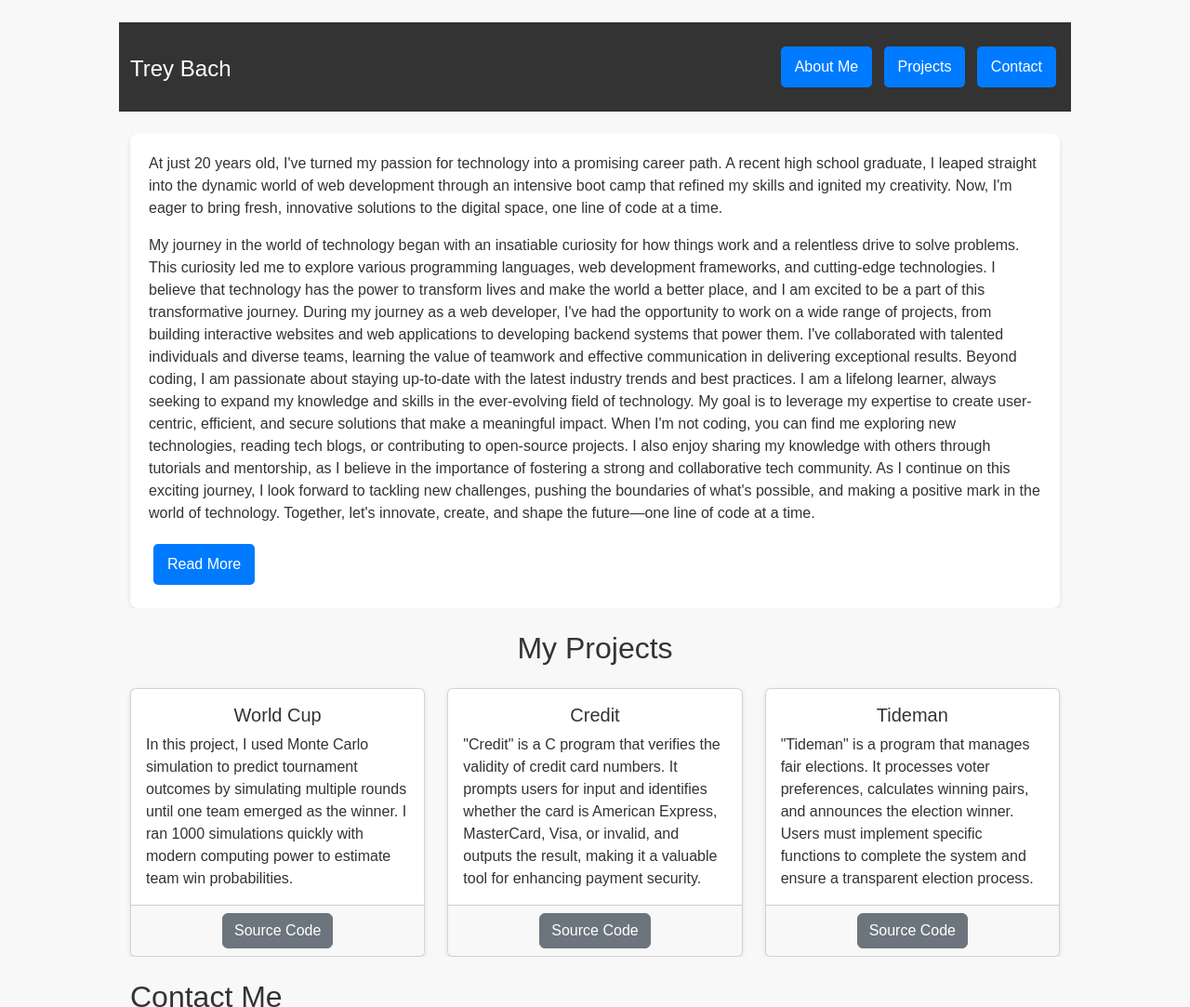
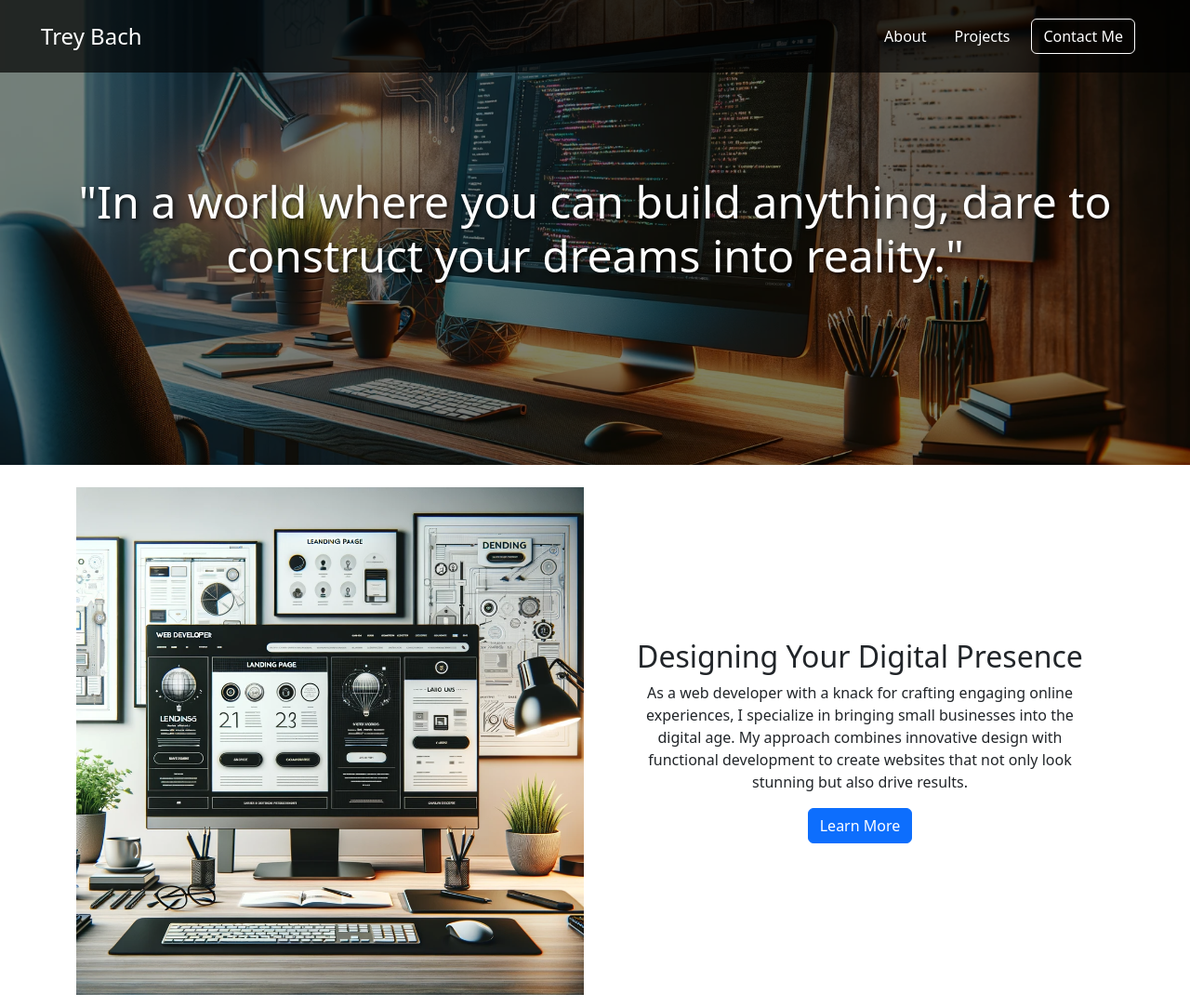
Before and after one commit to TreyMBach/Personal-Portfolio, a plain HTML site: page index.html in a window 1280 px wide. Shown: the top 1083 px of the page at 93% size. Drawn offline with nearby package versions, Linux system fonts and the light colour scheme.

Commit message:
Update 2.0

```diff
--- a/css/styles.css
+++ b/css/styles.css
@@ -1,109 +1,209 @@
-/* General Styles */
-body {
-    font-family: 'Arial', sans-serif;
-    margin: 0;
-    padding: 0;
-    background-color: #f8f8f8;
+/* Header Styles */
+.header {
+    background: url('../images/backgroundimage.png') no-repeat center center;
+    background-size: cover;
+    text-align: center;
+    height: 500px; /* Adjust the height as needed */
+    position: relative;
+}
+
+/* Add a dark overlay to ensure text stands out */
+.header::before {
+    content: '';
+    position: absolute;
+    top: 0;
+    left: 0;
+    right: 0;
+    bottom: 0;
+    background: rgba(0, 0, 0, 0.5); /* Adjust the alpha for transparency */
+    z-index: 1;
+}
+
+/* Ensure navbar and header content are positioned above the overlay */
+.navbar, .header-content {
+    position: relative;
+    z-index: 2;
+}
+
+/* Navbar Styles */
+.navbar {
+    padding: 1rem 2rem;
+}
+
+.navbar .navbar-brand {
+    font-size: 1.5rem;
+    color: #ffffff;
+}
+
+.navbar .nav-link, .navbar .btn-outline-primary {
+    color: #ffffff; /* Adjust if needed for better visibility */
+}
+
+.navbar .btn-outline-primary {
+    border-color: #ffffff;
+}
+
+.navbar {
+    background-color: rgba(0, 0, 0, 0.7); /* Semi-transparent black */
+}
+
+/* If you're using flexbox for the .d-flex container */
+.d-flex {
+    display: flex;
+    justify-content: center; /* Align items horizontally in the center */
+    align-items: center; /* Align items vertically in the center */
+    height: 100%; /* Full height of the nav */
+}
+
+/* If not using flexbox, ensure inline-block and text-align */
+.nav-link, .btn-outline-primary {
+    display: inline-block; /* Align as inline elements */
+    margin: 0 15px; /* Add horizontal spacing */
+}
+
+/* Adjust the nav container if needed */
+.navbar {
+    text-align: center; /* Center the navigation links */
+}
+
+.navbar .btn-outline-primary:hover {
+    background: #ffffff;
     color: #333;
 }
 
-a {
-    color: #007bff;
-    text-decoration: none;
+.header-content {
+    position: absolute;
+    top: 50%;
+    left: 50%;
+    transform: translate(-50%, -50%);
+    width: 100%; /* Ensure it spans the width of the header */
+    text-align: center; /* Align text in the center */
 }
 
-a:hover {
-    text-decoration: underline;
+/* Header Content Styles */
+.header-content h1 {
+    font-size: 3rem;
+    color: #ffffff; /* Adjust if needed for better visibility */
+    text-shadow: 2px 2px 4px rgba(0, 0, 0, 0.7); /* This will make the text stand out more */
 }
 
-.container {
-    width: 80%;
-    margin: auto;
-    overflow: hidden;
+.header-content .btn-primary {
+    padding: 0.5rem 2rem;
+    font-size: 1.2rem;
 }
 
+
 /* Header Styles */
-header {
-    background-color: #333;
-    color: #ffffff;
-    padding: 20px 0;
+.header {
+    background: url('../images/backgroundimage.png') no-repeat center center;
+    background-size: cover;
     text-align: center;
+    height: 500px; /* Adjust the height as needed */
+    position: relative;
 }
 
-header a {
-    color: #ffffff;
-    font-size: 24px;
+/* Add a dark overlay to ensure text stands out */
+.header::before {
+    content: '';
+    position: absolute;
+    top: 0;
+    left: 0;
+    right: 0;
+    bottom: 0;
+    background: rgba(0, 0, 0, 0.5); /* Adjust the alpha for transparency */
+    z-index: 1;
 }
 
-/* Navigation Button Styles */
-button.btn-primary {
-    background-color: #007bff;
-    color: white;
-    border: none;
-    padding: 10px 15px;
-    margin: 5px;
-    border-radius: 5px;
-    cursor: pointer;
+/* Ensure navbar and header content are positioned above the overlay */
+.navbar, .header-content {
+    position: relative;
+    z-index: 2;
 }
 
-button.btn-primary:hover {
-    background-color: #0056b3;
+/* Navbar Styles */
+.navbar {
+    padding: 1rem 2rem;
 }
 
-/* Main Section Styles */
-main {
-    margin-bottom: 20px;
+.navbar .navbar-brand {
+    font-size: 1.5rem;
+    color: #ffffff;
 }
 
-/* About Me Section */
-#aboutMeContainer {
-    background-color: #fff;
-    padding: 20px;
-    border-radius: 8px;
-    box-shadow: 0 2px 5px rgba(0,0,0,0.1);
+.navbar .nav-link, .navbar .btn-outline-primary {
+    color: #ffffff; /* Adjust if needed for better visibility */
 }
 
-#expandedText {
-    margin-top: 15px;
+.navbar .btn-outline-primary {
+    border-color: #ffffff;
 }
 
-/* Projects Section */
-.card {
-    box-shadow: 0 2px 5px rgba(0,0,0,0.1);
+.navbar {
+    background-color: rgba(0, 0, 0, 0.7); /* Semi-transparent black */
 }
 
-.card-footer {
-    background-color: #f8f8f8;
+/* If you're using flexbox for the .d-flex container */
+.d-flex {
+    display: flex;
+    justify-content: center; /* Align items horizontally in the center */
+    align-items: center; /* Align items vertically in the center */
+    height: 100%; /* Full height of the nav */
 }
 
-/* Contact Section */
-form {
-    background-color: #fff;
-    padding: 20px;
-    border-radius: 8px;
-    box-shadow: 0 2px 5px rgba(0,0,0,0.1);
+/* If not using flexbox, ensure inline-block and text-align */
+.nav-link, .btn-outline-primary {
+    display: inline-block; /* Align as inline elements */
+    margin: 0 15px; /* Add horizontal spacing */
 }
 
-/* Footer Styles */
-footer {
-    background-color: #333;
-    color: #fff;
-    text-align: center;
-    padding: 10px 0;
+/* Adjust the nav container if needed */
+.navbar {
+    text-align: center; /* Center the navigation links */
 }
 
-/* Responsive Design */
-@media only screen and (max-width: 768px) {
-    .container {
-        width: 95%;
-    }
+.navbar .btn-outline-primary:hover {
+    background: #ffffff;
+    color: #333;
+}
 
-    header h1 {
-        font-size: 20px;
-    }
+.header-content {
+    position: absolute;
+    top: 50%;
+    left: 50%;
+    transform: translate(-50%, -50%);
+    width: 100%; /* Ensure it spans the width of the header */
+    text-align: center; /* Align text in the center */
+}
 
-    button.btn-primary {
-        font-size: 14px;
-        padding: 8px 12px;
-    }
+/* Header Content Styles */
+.header-content h1 {
+    font-size: 3rem;
+    color: #ffffff; /* Adjust if needed for better visibility */
+    text-shadow: 2px 2px 4px rgba(0, 0, 0, 0.7); /* This will make the text stand out more */
 }
+
+.header-content .btn-primary {
+    padding: 0.5rem 2rem;
+    font-size: 1.2rem;
+}
+
+
+/* General Styles */
+
+.content-section {
+    opacity: 1;
+    transform: translateY(50px);
+    transition: opacity 0.6s ease-out, transform 0.6s ease-out;
+}
+
+.content-section.visible {
+    opacity: 1;
+    transform: translateY(0);
+}
+
+.text-content {
+    text-align: center;
+    max-width: 600px; /* Adjust the width as needed */
+    margin: 0 auto; /* This will center your text block */
+    padding: 20px;
+}
--- a/index.html
+++ b/index.html
@@ -9,42 +9,40 @@
     <title>My Webpage</title>
 </head>
 <body>
-    <header class="container my-4">
-        <div class="row justify-content-between align-items-center">
-            <h1 class="col-auto">
-                <a href="#">Trey Bach</a>
-            </h1>
-            <nav class="col-auto">
-                <button class="btn btn-primary m-1" onclick="location.href='./pages/aboutme.html';">About Me</button>
-                <button class="btn btn-primary m-1" onclick="location.href='./pages/projects.html';">Projects</button>
-                <button class="btn btn-primary m-1" onclick="location.href='./pages/contact.html';">Contact</button>
-            </nav>
+    <!-- Header -->
+    <header class="header">
+        <nav class="navbar">
+            <div class="container-fluid">
+                <a class="navbar-brand" href="#">Trey Bach</a>
+                <div class="d-flex">
+                    <a class="nav-link" href="#">About</a>
+                    <a class="nav-link" href="#">Projects</a>
+                    <button class="btn btn-outline-primary ms-2" href="treybachdev@gmail.com">Contact Me</button>
+                </div>
+            </div>
+        </nav>
+        <div class="header-content">
+            <h1>"In a world where you can build anything, dare to construct your dreams into reality."</h1>
         </div>
     </header>
         <!-- About Me Section -->
-        <main class="container my-4">
-            <div id='aboutMeContainer'>
-                <p id='introText'>
-                    At just 20 years old, I've turned my passion for technology into a promising career path. A recent high school graduate, I leaped straight into the dynamic world of web development
-                    through an intensive boot camp that refined my skills and ignited my creativity. Now, I'm eager to bring fresh, innovative solutions to the digital space, one line of code at a time.
-                </p>
-                <p id="expandedText">
-                    My journey in the world of technology began with an insatiable curiosity for how things work and a relentless drive to solve problems. This curiosity led me to explore various programming languages, web development frameworks, and cutting-edge technologies. I believe that technology has the power to transform lives and make the world a better place, and I am excited to be a part of this transformative journey.
-
-                    During my journey as a web developer, I've had the opportunity to work on a wide range of projects, from building interactive websites and web applications to developing backend systems that power them. I've collaborated with talented individuals and diverse teams, learning the value of teamwork and effective communication in delivering exceptional results.
-
-                    Beyond coding, I am passionate about staying up-to-date with the latest industry trends and best practices. I am a lifelong learner, always seeking to expand my knowledge and skills in the ever-evolving field of technology. My goal is to leverage my expertise to create user-centric, efficient, and secure solutions that make a meaningful impact.
-
-                    When I'm not coding, you can find me exploring new technologies, reading tech blogs, or contributing to open-source projects. I also enjoy sharing my knowledge with others through tutorials and mentorship, as I believe in the importance of fostering a strong and collaborative tech community.
-
-                    As I continue on this exciting journey, I look forward to tackling new challenges, pushing the boundaries of what's possible, and making a positive mark in the world of technology. Together, let's innovate, create, and shape the future—one line of code at a time.
-                </p>
-                <button id="readMoreBtn" class="btn btn-primary text-center">Read More</button>
+        <main class="container my-4" id="aboutMeSection">
+            <div class="row align-items-center">
+                <div class="col-md-6">
+                    <img src="./images/aboutSectionImageOne.png" alt="About Section Image" class="img-fluid">
+                </div>
+                <div class="col-md-6">
+                    <div class="text-content">
+                        <h2>Designing Your Digital Presence</h2>
+                        <p>As a web developer with a knack for crafting engaging online experiences, I specialize in bringing small businesses into the digital age. My approach combines innovative design with functional development to create websites that not only look stunning but also drive results.</p>
+                        <button class="btn btn-primary">Learn More</button>
+                    </div>
+                </div>
             </div>
         </main>
 
     <!-- Projects Section -->
-    <main class="container my-4">
+    <main class="container my-4" id="projectsSection">
         <h2 class="text-center mb-4">My Projects</h2>
         <div class="row row-cols-1 row-cols-md-3 g-4">
             <!-- Project 1 -->
@@ -87,7 +85,7 @@
     </main>
 
     <!-- Contact Section -->
-    <main class="container my-4">
+    <main class="container my-4" id="contactSection">
         <h2>Contact Me</h2>
         <p>Feel free to get in touch with me using the form below:</p>
 
--- a/script.js
+++ b/script.js
@@ -40,3 +40,19 @@ function validateEmail(email) {
     const emailRegex = /^[^\s@]+@[^\s@]+\.[^\s@]+$/;
     return emailRegex.test(email);
 }
+
+document.addEventListener('DOMContentLoaded', () => {
+    const observer = new IntersectionObserver((entries) => {
+        entries.forEach(entry => {
+            if (entry.isIntersecting) {
+                entry.target.classList.add('visible');
+            } else {
+                entry.target.classList.remove('visible'); // If you want it to fade out again when out of view
+            }
+        });
+    }, { threshold: 0.1 }); // The threshold controls when the callback is executed
+
+    document.querySelectorAll('.content-section').forEach((section) => {
+        observer.observe(section);
+    });
+});
```
Also changed, not shown: images/aboutSectionImageOne.png (added), images/aboutSectionImageTwo.png (added), images/backgroundimage.png (added).
